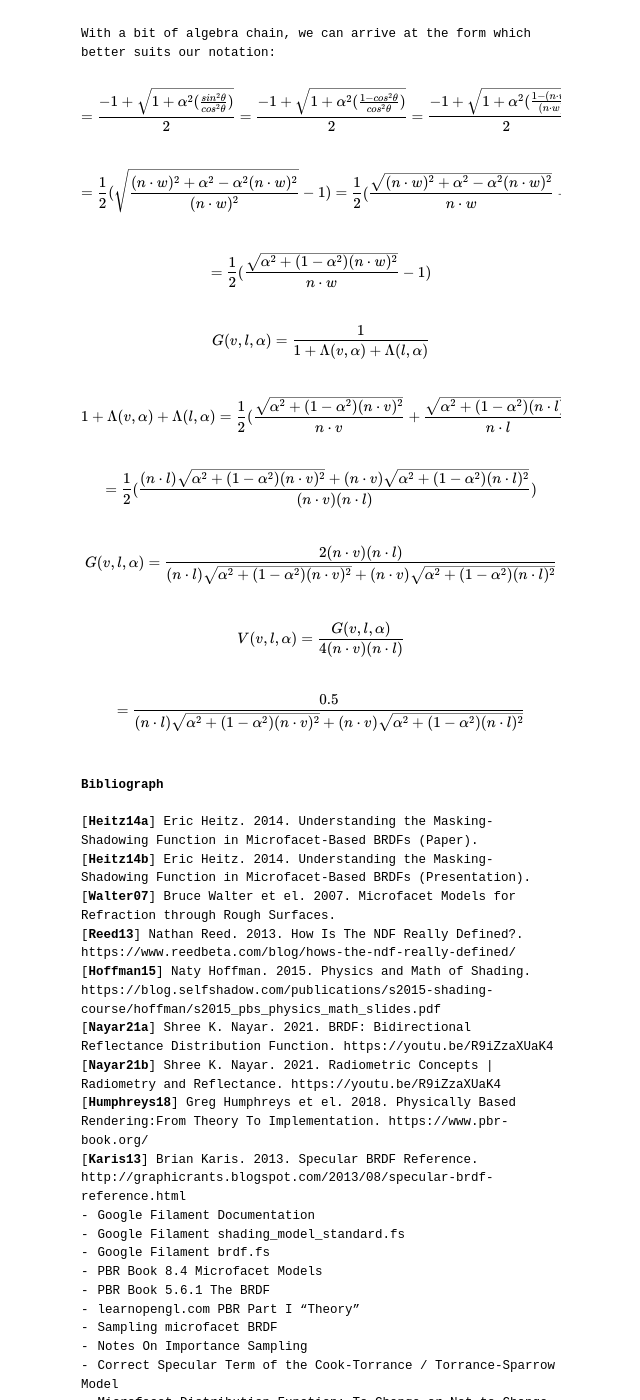
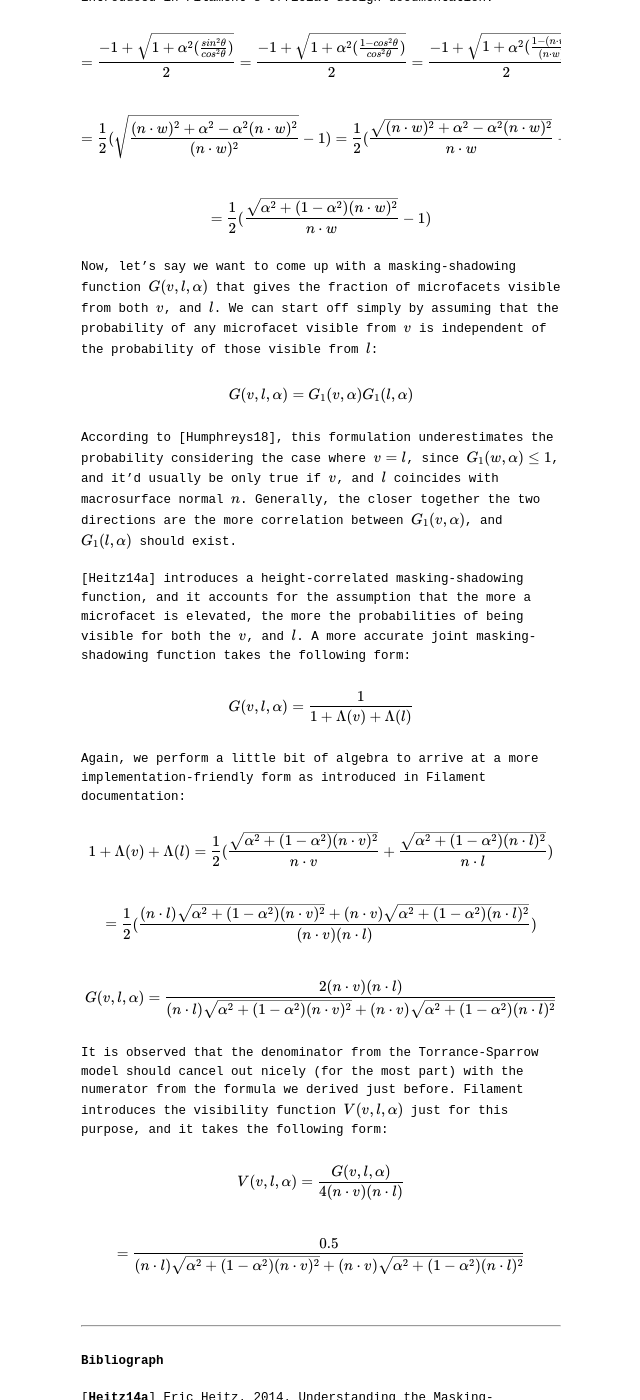
Before and after one commit to enuyeel/enuyeel.github.io, a Jekyll site: the page built from _posts/2022-10-12-pbr.md, in a window 1280 px wide and 1400 px high, scrolled down 5891 px. Shown: the whole window, without its empty margins (319-959 px from the left). Built offline with Jekyll 4.4.1, drawn with Linux system fonts in a browser that asks for light colours; comment, search, counter and statistics services are not loaded; some of the changed text lies outside the part shown.

Commit message:
Changes:
* _posts/2022-10-12-pbr.md
-> Finished the 'Masking-Shadowing Function' section.

```diff
--- a/_posts/2022-10-12-pbr.md
+++ b/_posts/2022-10-12-pbr.md
@@ -40,7 +40,7 @@ Each of $$f_d$$ and $$f_r$$ represents the diffuse component and the specular co
 $$f_r(v,l)=\frac{D(h,\alpha)G(v,l,\alpha)F(v,h,f0)}{4(n\cdot v)(n\cdot l)}$$
 
 This form of BRDF is generally known as the Torrance-Sparrow model. There’s seemingly a lot to digest here, but I won’t go into much detail on how this formula is derived, since I can’t do justice anyway. If one’s eager to check out, [Humphreys18] has always been my go-to reference. However, I can say that a little bit of everything is involved in the derivation of this formula, notably, the definition of surface radiance and BRDF.<br>
-Each of the three different terms on the numerator has its specific role for this BRDF. Before I go over them individually, it should be mentioned that the derivation itself depends on neither the particular $$D$$ term (normal distribution function) nor a particular $$F$$ term (Fresnel function), which means we can pretty much swap those terms in and out with whatever valid combinations we have. $$G$$ (Smith geometric shadowing function) on the other hand depends on its counterpart $$D$$ function, and its derivation is well documented in [Heitz14a]. <br>
+Each of the three different terms on the numerator has its specific role for this BRDF. Before I go over them individually, it should be mentioned that the derivation itself depends on neither the particular $$D$$ term (normal distribution function) nor a particular $$F$$ term (Fresnel function), which means we can pretty much swap those terms in and out with whatever valid combinations we have. $$G$$ (Smith's masking-shadowing function) on the other hand depends on its counterpart $$D$$ function, and its derivation is well documented in [Heitz14a]. <br>
 
 <br>
 
@@ -88,8 +88,6 @@ $$D(\theta,\alpha)=\frac{\alpha^2}{\pi(cos^2(\theta)(\alpha^2-1)+1)^2}$$
 
 $$2\pi\int_{0}^{2\pi}D(\theta,\alpha)cos(\theta)sin(\theta)d\theta=1$$
 
-You can check out the different shapes of NDFs [**here**](https://www.desmos.com/calculator/ewcjfzvfnk), and play around with them to figure out which would be the fittest for your application.
-
 <br>
 
 ***
@@ -121,7 +119,7 @@ $$\Lambda(w)=\frac{A^-(w)}{A^+(w)-A^-(w)}$$
 
 $$\frac{1}{G_1(w,\alpha)}=\frac{A^+(w)}{A^+(w)-A^-(w)}$$
 
-$$\frac{1}{G_1(w,\alpha)}-\Lambda(w)=1$$
+$$\frac{1}{G_1(w,\alpha)}-\Lambda(w)=\frac{A^+(w)}{A^+(w)-A^-(w)}-\frac{A^-(w)}{A^+(w)-A^-(w)}=1$$
 
 $$1-G_1(w,\alpha)\Lambda(w)=G_1(w,\alpha)$$
 
@@ -133,7 +131,7 @@ Derivation of $$\Lambda(w)$$ for the isotropic Trowbridge-Reitz (GGX) distributi
 
 $$\Lambda(w)=\frac{-1+\sqrt{1+\alpha^2tan^2\theta}}{2}$$
 
-With a bit of algebra chain, we can arrive at the form which better suits our notation:<br>
+With a bit of algebra chain, we can arrive at the form introduced in Filament’s official design documentation:<br>
 
 $$=\frac{-1+\sqrt{1+\alpha^2(\frac{sin^2\theta}{cos^2\theta})}}{2}=\frac{-1+\sqrt{1+\alpha^2(\frac{1-cos^2\theta}{cos^2\theta})}}{2}=\frac{-1+\sqrt{1+\alpha^2(\frac{1-(n\cdot w)^2}{(n\cdot w)^2})}}{2}$$
 
@@ -141,17 +139,32 @@ $$=\frac{1}{2}(\sqrt{\frac{(n\cdot w)^2+\alpha^2-\alpha^2(n\cdot w)^2}{(n\cdot w
 
 $$=\frac{1}{2}(\frac{\sqrt{\alpha^2+(1-\alpha^2)(n\cdot w)^2}}{n\cdot w}-1)$$
 
-$$G(v,l,\alpha)=\frac{1}{1+\Lambda(v,\alpha)+\Lambda(l,\alpha)}$$
+Now, let’s say we want to come up with a masking-shadowing function $$G(v,l,\alpha)$$ that gives the fraction of microfacets visible from both $$v$$, and $$l$$. We can start off simply by assuming that the probability of any microfacet visible from $$v$$ is independent of the probability of those visible from $$l$$:<br>
 
-$$1+\Lambda(v,\alpha)+\Lambda(l,\alpha)=\frac{1}{2}(\frac{\sqrt{\alpha^2+(1-\alpha^2)(n\cdot v)^2}}{n\cdot v}+\frac{\sqrt{\alpha^2+(1-\alpha^2)(n\cdot l)^2}}{n\cdot l})$$
+$$G(v,l,\alpha)=G_1(v,\alpha)G_1(l,\alpha)$$
+
+According to [Humphreys18], this formulation underestimates the probability considering the case where $$v=l$$, since $$G_1(w,\alpha)\leq1$$, and it’d usually be only true if $$v$$, and $$l$$ coincides with macrosurface normal $$n$$. Generally, the closer together the two directions are the more correlation between $$G_1(v,\alpha)$$, and $$G_1(l,\alpha)$$ should exist.<br>
+[Heitz14a] introduces a height-correlated masking-shadowing function, and it accounts for the assumption that the more a microfacet is elevated, the more the probabilities of being visible for both the $$v$$, and $$l$$. A more accurate joint masking-shadowing function takes the following form:<br>
+
+$$G(v,l,\alpha)=\frac{1}{1+\Lambda(v)+\Lambda(l)}$$
+
+Again, we perform a little bit of algebra to arrive at a more implementation-friendly form as introduced in Filament documentation:<br>
+
+$$1+\Lambda(v)+\Lambda(l)=\frac{1}{2}(\frac{\sqrt{\alpha^2+(1-\alpha^2)(n\cdot v)^2}}{n\cdot v}+\frac{\sqrt{\alpha^2+(1-\alpha^2)(n\cdot l)^2}}{n\cdot l})$$
 
 $$=\frac{1}{2}(\frac{(n\cdot l)\sqrt{\alpha^2+(1-\alpha^2)(n\cdot v)^2}+(n\cdot v)\sqrt{\alpha^2+(1-\alpha^2)(n\cdot l)^2}}{(n\cdot v)(n\cdot l)})$$
 
 $$G(v,l,\alpha)=\frac{2(n\cdot v)(n\cdot l)}{(n\cdot l)\sqrt{\alpha^2+(1-\alpha^2)(n\cdot v)^2}+(n\cdot v)\sqrt{\alpha^2+(1-\alpha^2)(n\cdot l)^2}}$$
 
+It is observed that the denominator from the Torrance-Sparrow model should cancel out nicely (for the most part) with the numerator from the formula we derived just before. Filament introduces the visibility function $$V(v,l,\alpha)$$ just for this purpose, and it takes the following form:<br>
+
 $$V(v,l,\alpha)=\frac{G(v,l,\alpha)}{4(n\cdot v)(n\cdot l)}$$
 
 $$=\frac{0.5}{(n\cdot l)\sqrt{\alpha^2+(1-\alpha^2)(n\cdot v)^2}+(n\cdot v)\sqrt{\alpha^2+(1-\alpha^2)(n\cdot l)^2}}$$
+
+<br>
+
+***
 
 <br>
 
@@ -165,18 +178,3 @@ $$=\frac{0.5}{(n\cdot l)\sqrt{\alpha^2+(1-\alpha^2)(n\cdot v)^2}+(n\cdot v)\sqrt
 [[**Nayar21b**]](https://youtu.be/tflz0loWhIY) Shree K. Nayar. 2021. Radiometric Concepts | Radiometry and Reflectance. https://youtu.be/R9iZzaXUaK4
 [[**Humphreys18**]](https://www.pbr-book.org/) Greg Humphreys et el. 2018. Physically Based Rendering:From Theory To Implementation. https://www.pbr-book.org/
 [[**Karis13**]](http://graphicrants.blogspot.com/2013/08/specular-brdf-reference.html) Brian Karis. 2013. Specular BRDF Reference. http://graphicrants.blogspot.com/2013/08/specular-brdf-reference.html
-
-- [Google Filament Documentation](https://google.github.io/filament/Filament.html)
-- [Google Filament shading_model_standard.fs](https://google.github.io/filament/Filament.html)
-- [Google Filament brdf.fs](https://github.com/google/filament/blob/main/shaders/src/brdf.fs)
-- [PBR Book 8.4 Microfacet Models](https://www.pbr-book.org/3ed-2018/Reflection_Models/Microfacet_Models)
-- [PBR Book 5.6.1 The BRDF](https://www.pbr-book.org/3ed-2018/Color_and_Radiometry/Surface_Reflection#TheBRDF)
-- [learnopengl.com PBR Part I "Theory"](https://learnopengl.com/PBR/Theory)
-- [Sampling microfacet BRDF](https://agraphicsguy.wordpress.com/2015/11/01/sampling-microfacet-brdf/)
-- [Notes On Importance Sampling](https://blog.tobias-franke.eu/2014/03/30/notes_on_importance_sampling.html)
-- [Correct Specular Term of the Cook-Torrance / Torrance-Sparrow Model](https://computergraphics.stackexchange.com/questions/3946/correct-specular-term-of-the-cook-torrance-torrance-sparrow-model)
-- [Microfacet Distribution Function: To Change or Not to Change, That Is the Question](https://www.scitepress.org/Papers/2021/102527/102527.pdf)
-- [Physically Based Shading at Disney](https://media.disneyanimation.com/uploads/production/publication_asset/48/asset/s2012_pbs_disney_brdf_notes_v3.pdf)
-- [](https://blog.selfshadow.com/publications/s2012-shading-course/burley/s2012_pbs_disney_brdf_notes_v3.pdf)
-- [](https://blog.selfshadow.com/publications/s2015-shading-course/burley/s2015_pbs_disney_bsdf_slides.pdf)
-- [](https://jcgt.org/published/0003/02/03/paper.pdf)
```
